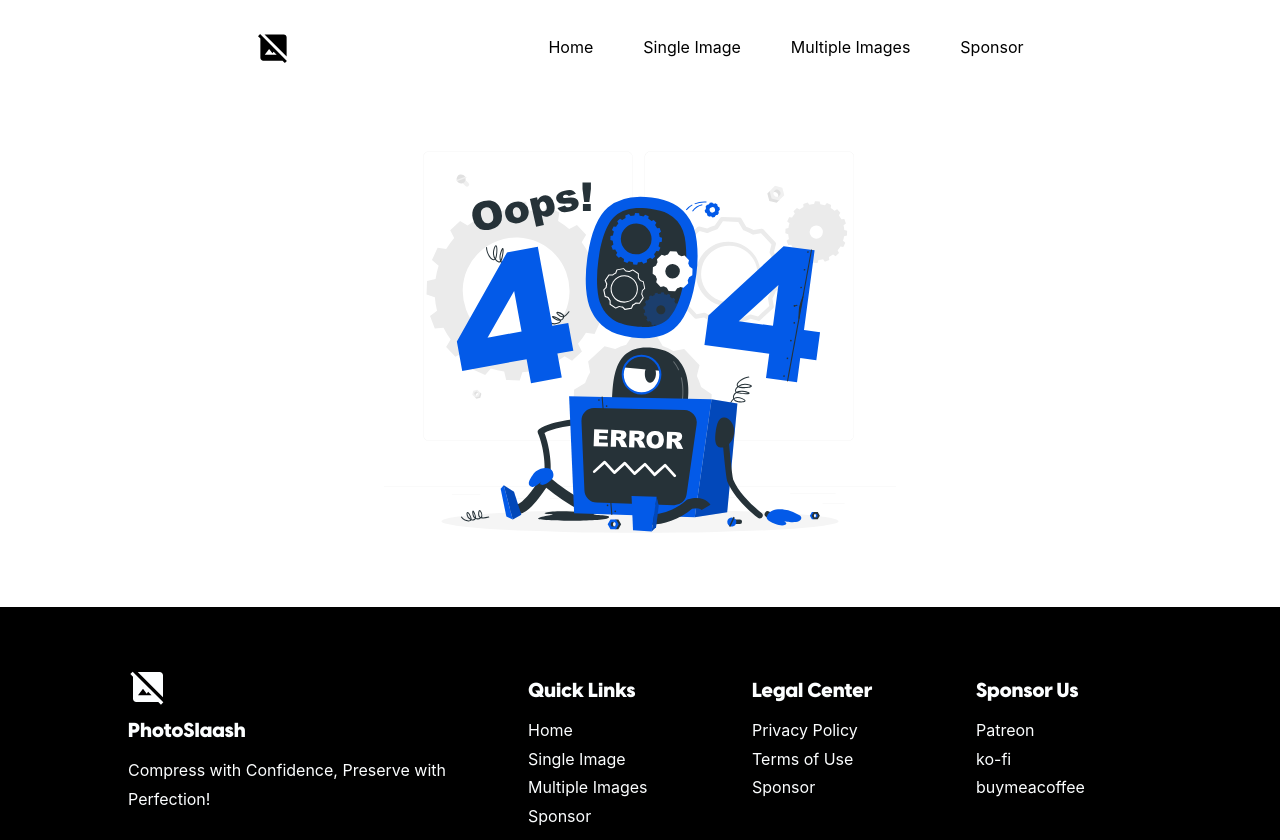
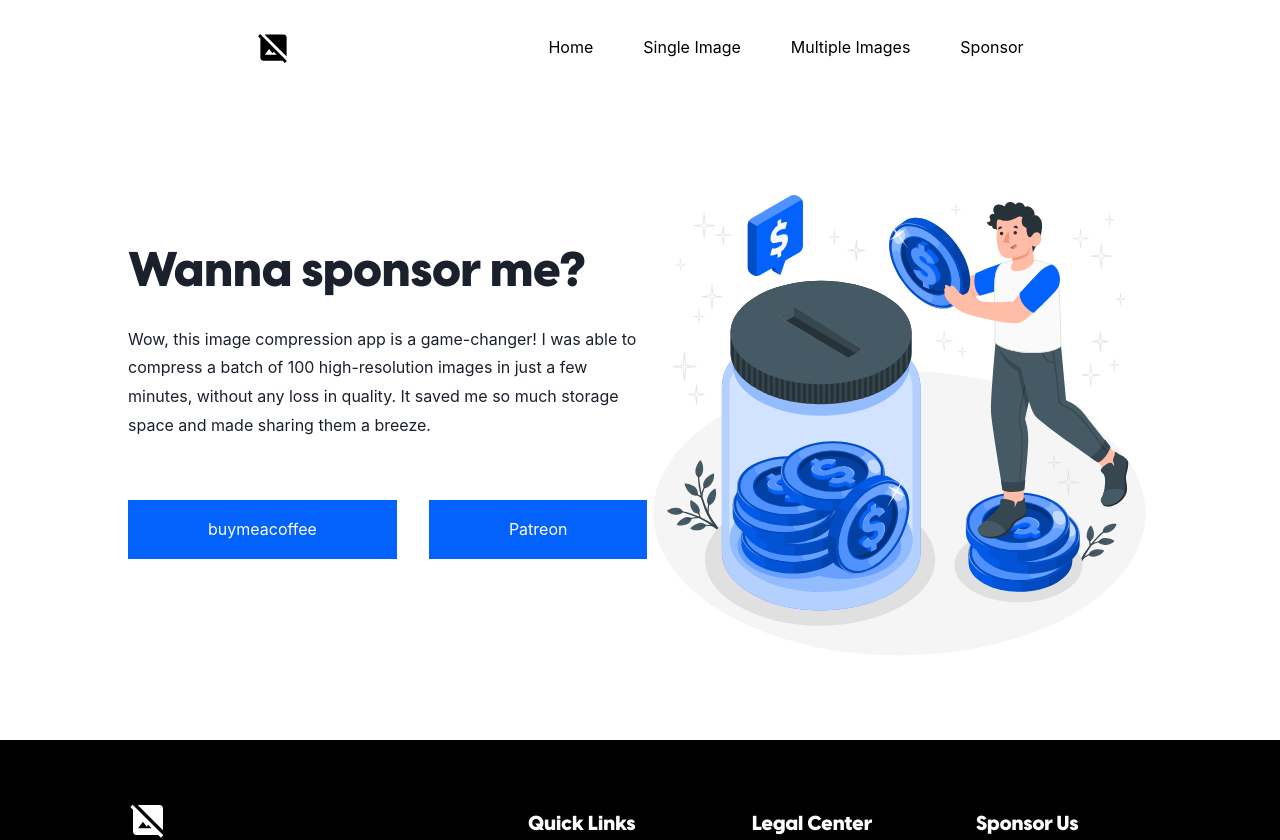
Before and after one commit to abrusu-collins/photoslaash, a Next.js app: page /sponsor in a window 1280 px wide. Before the commit this address had no page. Shown: the top 840 px of the page. Built offline with nearby package versions, Linux system fonts and the light colour scheme.

Commit message:
sponsor done

```diff
--- a/src/components/Footer.jsx
+++ b/src/components/Footer.jsx
@@ -16,21 +16,20 @@ function Footer() {
           <Link href="/">Home</Link>
           <Link href="/single">Single Image</Link>
           <Link href="/multiple">Multiple Images</Link>
-          <Link href="">Sponsor</Link>
+          <Link href="/sponsor">Sponsor</Link>
         </div>
 
         <div>
           <p className="footer-title">Legal Center</p>
           <Link href="/coming-soon">Privacy Policy</Link>
           <Link href="/coming-soon">Terms of Use</Link>
-          <a href="">Sponsor</a>
         </div>
 
         <div>
           <p className="footer-title">Sponsor Us</p>
-          <a href="">Patreon</a>
-          <a href="">ko-fi</a>
-          <a href="">buymeacoffee</a>
+          <a href="https://www.buymeacoffee.com/collinsabrusu">buymeacoffee</a>
+          <a href="https://www.patreon.com/abrusucollins">Patreon</a>
+          <a href="https://ko-fi.com/abrusucollins">ko-fi</a>
         </div>
       </div>
       <p>Copyright &copy; {year}. Built by Collins Abrusu</p>
--- a/src/components/Navbar.jsx
+++ b/src/components/Navbar.jsx
@@ -20,7 +20,7 @@ function NavBar() {
             <Link href="/multiple">Multiple Images</Link>
           </li>
           <li>
-            <Link href="">Sponsor</Link>
+            <Link href="sponsor">Sponsor</Link>
           </li>
         </ul>
         <div className="bar">
--- /dev/null
+++ b/src/pages/sponsor.js
@@ -0,0 +1,24 @@
+import React from "react";
+
+function Sponsor() {
+  return (
+    <div className="sponsor">
+      <div className="sponsor-left">
+        <p className="sponsor-title">Wanna sponsor me?</p>
+        <p className="sponsor-text">
+          Wow, this image compression app is a game-changer! I was able to
+          compress a batch of 100 high-resolution images in just a few minutes,
+          without any loss in quality. It saved me so much storage space and
+          made sharing them a breeze.
+        </p>
+        <div className="sponsor-buttons">
+          <a href="https://www.buymeacoffee.com/collinsabrusu">buymeacoffee</a>
+          <a href="https://www.patreon.com/abrusucollins">Patreon</a>
+        </div>
+      </div>
+      <img src="/images/money.svg"></img>
+    </div>
+  );
+}
+
+export default Sponsor;
--- /dev/null
+++ b/src/sass/_sponsor.scss
@@ -0,0 +1,26 @@
+.sponsor {
+  display: grid;
+  grid-template-columns: repeat(2, 1fr);
+  width: 80%;
+  align-items: center;
+  margin: 70px auto;
+  & .sponsor-left {
+    & .sponsor-title {
+      font-size: 48px;
+      font-family: visby;
+    }
+    & .sponsor-text {
+      margin: 40px 0;
+    }
+    & .sponsor-buttons {
+      display: flex;
+      gap: 2rem;
+      & a {
+        @include primary_button;
+      }
+    }
+  }
+  & img {
+    width: 100%;
+  }
+}
--- a/src/sass/index.scss
+++ b/src/sass/index.scss
@@ -12,6 +12,9 @@
 // single page imports
 @import "./single_page/single";
 
+//sponsor page
+@import "sponsor";
+
 //coming soon page
 @import "coming_soon";
 //404 page
--- a/src/styles/index.css
+++ b/src/styles/index.css
@@ -377,6 +377,39 @@ footer > p {
   background-color: #035ae8;
 }
 
+.sponsor {
+  display: grid;
+  grid-template-columns: repeat(2, 1fr);
+  width: 80%;
+  align-items: center;
+  margin: 70px auto;
+}
+.sponsor .sponsor-left .sponsor-title {
+  font-size: 48px;
+  font-family: visby;
+}
+.sponsor .sponsor-left .sponsor-text {
+  margin: 40px 0;
+}
+.sponsor .sponsor-left .sponsor-buttons {
+  display: flex;
+  gap: 2rem;
+}
+.sponsor .sponsor-left .sponsor-buttons a {
+  text-decoration: none;
+  color: #fcfeff;
+  background-color: #0362fc;
+  padding: 15px 80px;
+  display: inline-block;
+  margin: 20px 0;
+}
+.sponsor .sponsor-left .sponsor-buttons a:hover {
+  background-color: #035ae8;
+}
+.sponsor img {
+  width: 100%;
+}
+
 .coming-soon {
   text-align: center;
 }
```
Also changed, not shown: public/images/money.svg (added).
